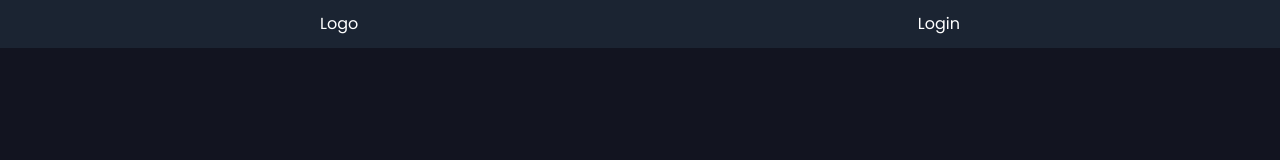
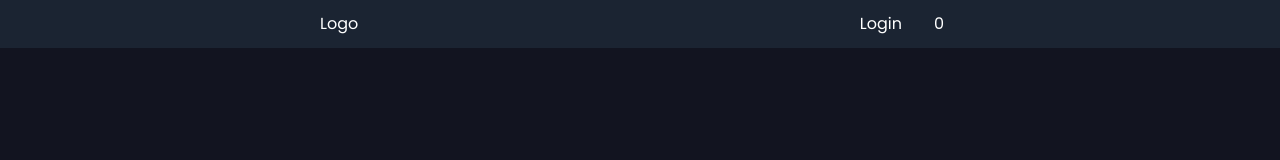
Before and after one commit to albertying/ecommerce-web, a React (Vite) app in the folder client/: page /login in a window 1280 px wide. Shown: the top 160 px of the page. Built offline with nearby package versions, Linux system fonts and the light colour scheme.

Commit message:
Create cart component

```diff
--- /dev/null
+++ b/client/src/components/Cart.jsx
@@ -0,0 +1,8 @@
+import { useUserContext } from "../context/UserContext";
+
+function Cart() {
+  const { cart } = useUserContext();
+
+  return <div>{cart.itemCount}</div>;
+}
+export default Cart;
--- a/client/src/components/Nav.jsx
+++ b/client/src/components/Nav.jsx
@@ -1,6 +1,7 @@
 // import "../css/nav.css";
+import styled from "styled-components";
 import { useUserContext } from "../context/UserContext";
-import styled from "styled-components";
+import Cart from "./Cart";
 
 const Wrapper = styled.section`
   display: flex;
@@ -15,12 +16,19 @@ const Wrapper = styled.section`
   z-index: 1;
 `;
 
-const Logo = styled.div`
+const Left = styled.div`
   margin-left: 20rem;
 `;
 
-const NavWrapper = styled.nav`
+const Right = styled.nav`
   margin-right: 20rem;
+  ul {
+    display: flex;
+  }
+  li {
+    margin: 0 1rem;
+    list-style: none;
+  }
 `;
 
 function Nav() {
@@ -28,11 +36,11 @@ function Nav() {
 
   return (
     <Wrapper>
-      <Logo>
+      <Left>
         <a href="/">Logo</a>
-      </Logo>
+      </Left>
 
-      <NavWrapper>
+      <Right>
         <ul>
           <li>
             <a
@@ -50,8 +58,11 @@ function Nav() {
               {user.id ? "Logout" : "Login"}
             </a>
           </li>
+          <li>
+            <Cart />
+          </li>
         </ul>
-      </NavWrapper>
+      </Right>
     </Wrapper>
   );
 }
```
